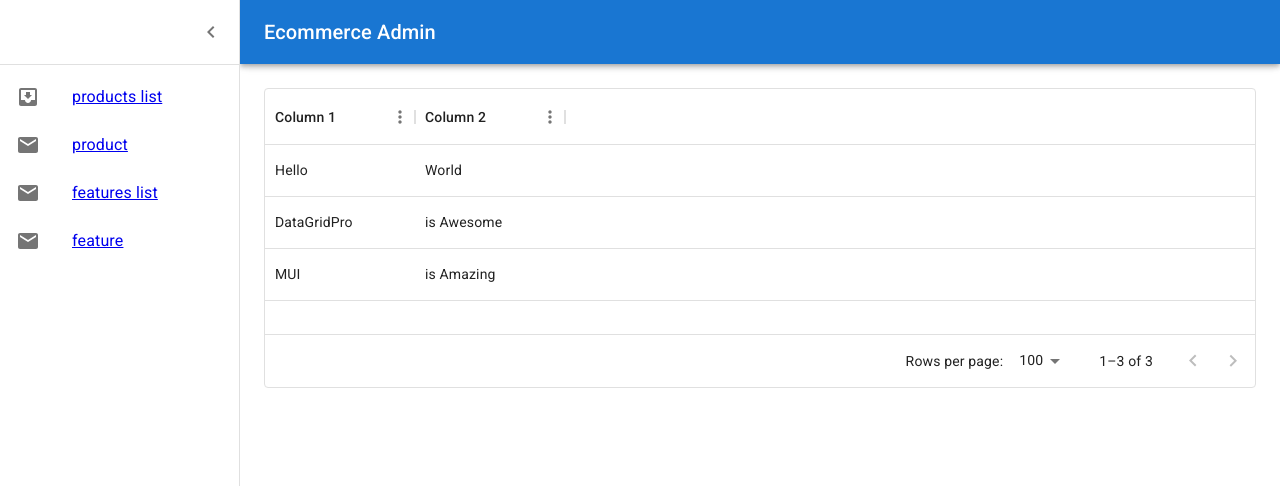
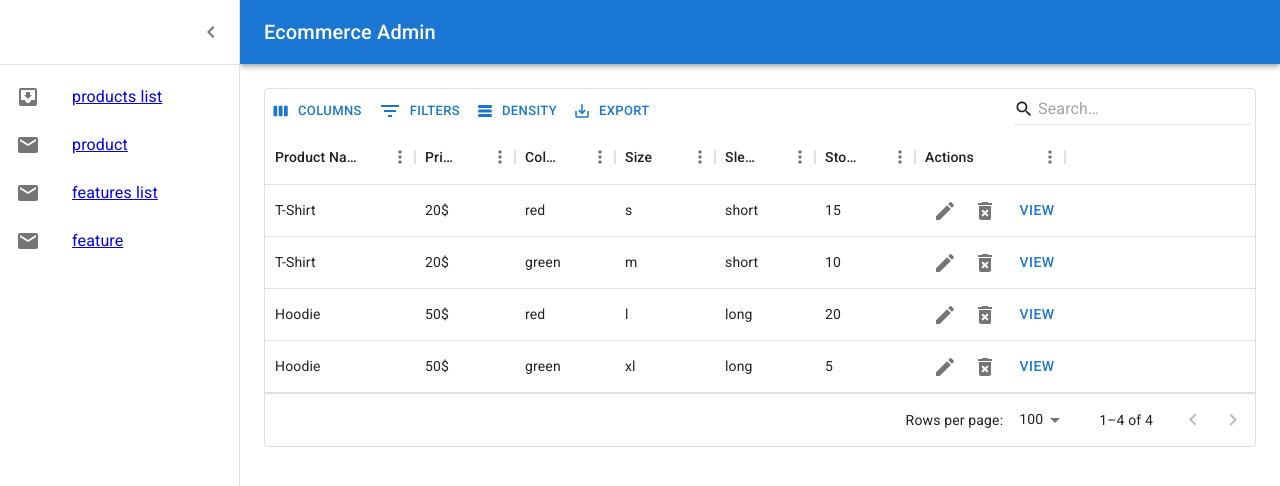
Before and after one commit to RezaZeraatkar/admin-ecommerce-react, a React (Vite) app: page /products in a window 1280 px wide. Shown: the top 486 px of the page. Built offline with nearby package versions, Linux system fonts and the light colour scheme.

Commit message:
add - products-list page

```diff
--- a/src/pages/products-list/page.tsx
+++ b/src/pages/products-list/page.tsx
@@ -1,25 +1,77 @@
-import { DataGrid, GridRowsProp, GridColDef } from '@mui/x-data-grid';
+import {
+  DataGrid,
+  GridColDef,
+  GridRenderCellParams,
+  GridToolbar,
+} from '@mui/x-data-grid';
 // import { useMemo } from 'react';
-// import { flattenProductsData } from '@/utils/data-transformations';
-// import {} from ""
-
-const rows: GridRowsProp = [
-  { id: 1, col1: 'Hello', col2: 'World' },
-  { id: 2, col1: 'DataGridPro', col2: 'is Awesome' },
-  { id: 3, col1: 'MUI', col2: 'is Amazing' },
-];
+import { products } from '@/data/data';
+import { flattenProductsData } from '@/utils/data-transformations';
+import Button from '@mui/material/Button';
+import DeleteForeverIcon from '@mui/icons-material/DeleteForever';
+import IconButton from '@mui/material/IconButton';
+import EditIcon from '@mui/icons-material/Edit';
 
 const columns: GridColDef[] = [
-  { field: 'col1', headerName: 'Column 1', width: 150 },
-  { field: 'col2', headerName: 'Column 2', width: 150 },
+  { field: 'name', headerName: 'Product Name', width: 150 },
+  { field: 'price', headerName: 'Price', width: 100 },
+  { field: 'color', headerName: 'Color', width: 100 },
+  { field: 'size', headerName: 'Size', width: 100 },
+  { field: 'sleeves', headerName: 'Sleeves', width: 100 },
+  { field: 'stock', headerName: 'Stock', width: 100 },
+  {
+    field: 'actions',
+    headerName: 'Actions',
+    sortable: false,
+    width: 150,
+    renderCell: (params: GridRenderCellParams) => {
+      const onClickEdit = () => {
+        const id = params.row.productId; // Access the product ID here
+        // handle edit action here
+        console.log(id);
+      };
+
+      const onClickDelete = () => {
+        const id = params.row.productId; // Access the product ID here
+        // handle delete action here
+        console.log(id);
+      };
+
+      const onClickView = () => {
+        const id = params.row.productId; // Access the product ID here
+        // handle view action here
+        console.log(id);
+      };
+
+      return (
+        <div>
+          <IconButton onClick={onClickEdit} aria-label='delete'>
+            <EditIcon />
+          </IconButton>
+          <IconButton onClick={onClickDelete} aria-label='delete'>
+            <DeleteForeverIcon />
+          </IconButton>
+          <Button onClick={onClickView}>View</Button>
+        </div>
+      );
+    },
+  },
 ];
 
 export default function ProductsList() {
-  // const products = flattenProductsData(products);
-
+  const rows = flattenProductsData(products);
   return (
-    <div style={{ height: 300, width: '100%' }}>
-      <DataGrid rows={rows} columns={columns} />
+    <div className='h-[300px] w-full'>
+      <DataGrid
+        rows={rows}
+        columns={columns}
+        slots={{ toolbar: GridToolbar }}
+        slotProps={{
+          toolbar: {
+            showQuickFilter: true,
+          },
+        }}
+      />
     </div>
   );
 }
--- a/src/types/app-types.d.ts
+++ b/src/types/app-types.d.ts
@@ -11,7 +11,7 @@ type Variant = {
     id: number;
     value: string;
   };
-  stock: number | string;
+  stock: number | 'Not-Manufactured';
 };
 
 type Product = {
--- a/src/utils/data-transformations.ts
+++ b/src/utils/data-transformations.ts
@@ -1,7 +1,7 @@
 import { v4 as uuidv4 } from 'uuid';
 
 export const flattenProductsData = (products: Product[]) => {
-  products.flatMap((product) =>
+  return products.flatMap((product) =>
     product.variants.map((variant) => ({
       id: uuidv4(), // This is the unique ID for the DataGrid row
       productId: product.id, // This is the product ID
```
